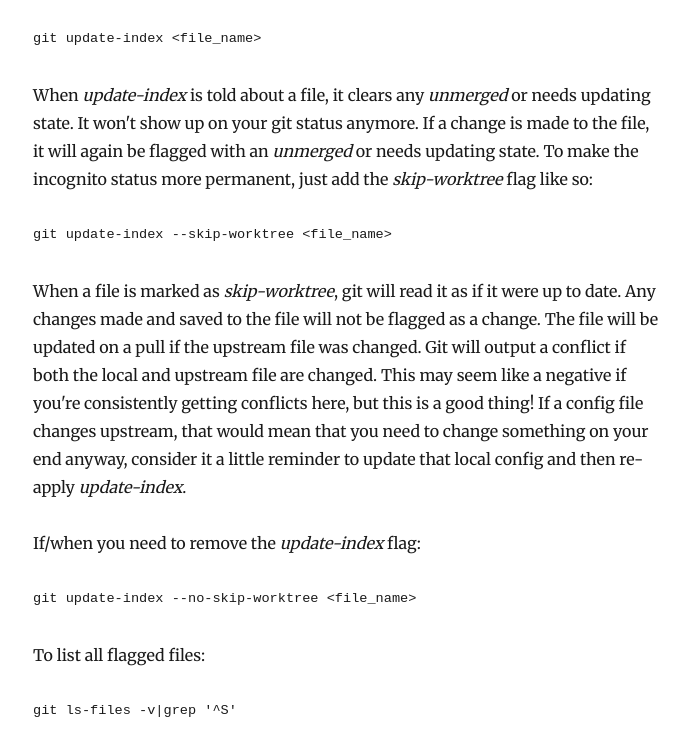
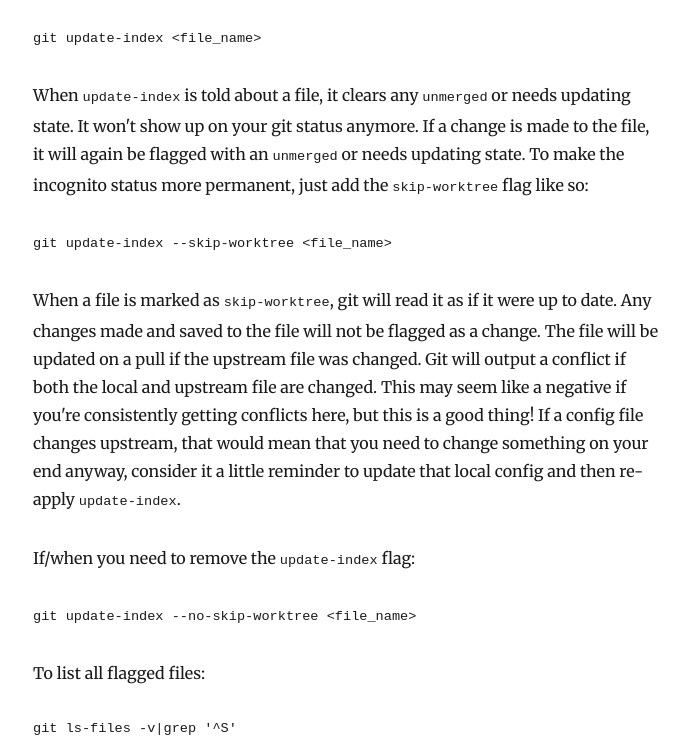
Before and after one commit to igloude/compiled-successfully, a Gatsby site: page /git-skip-worktree/ in a window 1280 px wide. Shown: the part 454-1204 px from the top of the page, without its empty margins (292-981 px from the left). Built offline with nearby package versions, Linux system fonts and the light colour scheme; Gatsby itself is replaced by a stand-in of ours; some packages are replaced by stand-ins of ours; code samples lack their colours.

Commit message:
more code styles

````diff
--- a/content/blog/git-skip-worktree/index.md
+++ b/content/blog/git-skip-worktree/index.md
@@ -10,15 +10,15 @@ While working on a large project with a team, there's always a handful of config
 git update-index <file_name>
 ```
 
-When _update-index_ is told about a file, it clears any _unmerged_ or needs updating state. It won't show up on your git status anymore. If a change is made to the file, it will again be flagged with an _unmerged_ or needs updating state. To make the incognito status more permanent, just add the _skip-worktree_ flag like so:
+When `update-index` is told about a file, it clears any `unmerged` or needs updating state. It won't show up on your git status anymore. If a change is made to the file, it will again be flagged with an `unmerged` or needs updating state. To make the incognito status more permanent, just add the `skip-worktree` flag like so:
 
 ```bash
 git update-index --skip-worktree <file_name>
 ```
 
-When a file is marked as _skip-worktree_, git will read it as if it were up to date. Any changes made and saved to the file will not be flagged as a change. The file will be updated on a pull if the upstream file was changed. Git will output a conflict if both the local and upstream file are changed. This may seem like a negative if you're consistently getting conflicts here, but this is a good thing! If a config file changes upstream, that would mean that you need to change something on your end anyway, consider it a little reminder to update that local config and then re-apply _update-index_.
+When a file is marked as `skip-worktree`, git will read it as if it were up to date. Any changes made and saved to the file will not be flagged as a change. The file will be updated on a pull if the upstream file was changed. Git will output a conflict if both the local and upstream file are changed. This may seem like a negative if you're consistently getting conflicts here, but this is a good thing! If a config file changes upstream, that would mean that you need to change something on your end anyway, consider it a little reminder to update that local config and then re-apply `update-index`.
 
-If/when you need to remove the _update-index_ flag:
+If/when you need to remove the `update-index` flag:
 
 ```bash
 git update-index --no-skip-worktree <file_name>
--- a/src/sass/_code.sass
+++ b/src/sass/_code.sass
@@ -6,3 +6,11 @@
 
   pre
     margin-bottom: 0
+
+code
+  font-size: 1rem
+
+  p &
+    padding: .25rem .5rem
+    border-radius: .325em
+    background: white
--- a/src/sass/_typography.sass
+++ b/src/sass/_typography.sass
@@ -2,7 +2,7 @@ body
   font-family: $font-body
   font-size: $font-size-base
   background: whitesmoke
-  color: #333
+  color: $color-text
 
 h1,
 h2,
@@ -20,3 +20,6 @@ h2
 h3
   margin: 0
   font-size: 1.125em
+
+a
+  color: $color-link
--- a/src/sass/_variables.sass
+++ b/src/sass/_variables.sass
@@ -3,3 +3,6 @@ $font-body: 'Lato', helvetica, sans-serif
 $font-code: 'Fira Mono', 'Courier New', Courier, monospace
 
 $font-size-base: 18px
+
+$color-link: #ff4747
+$color-text: #333
````
